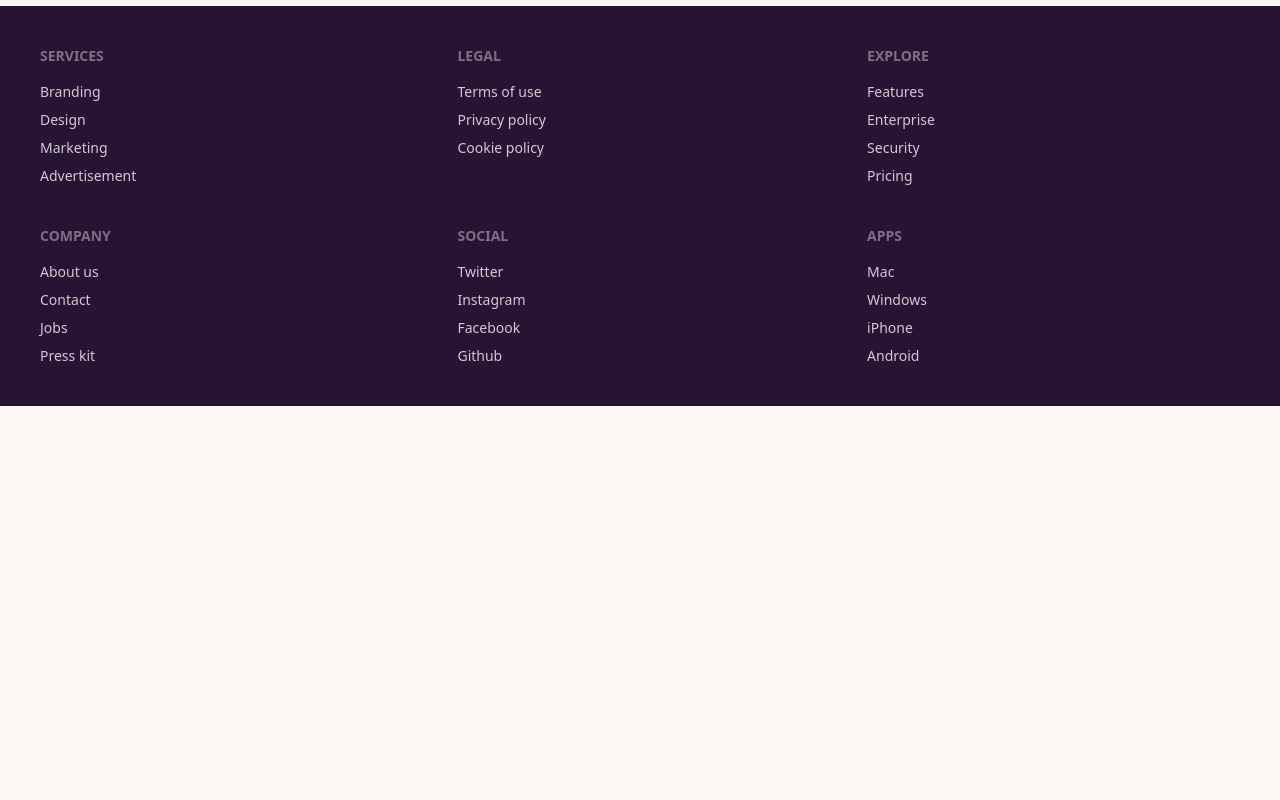
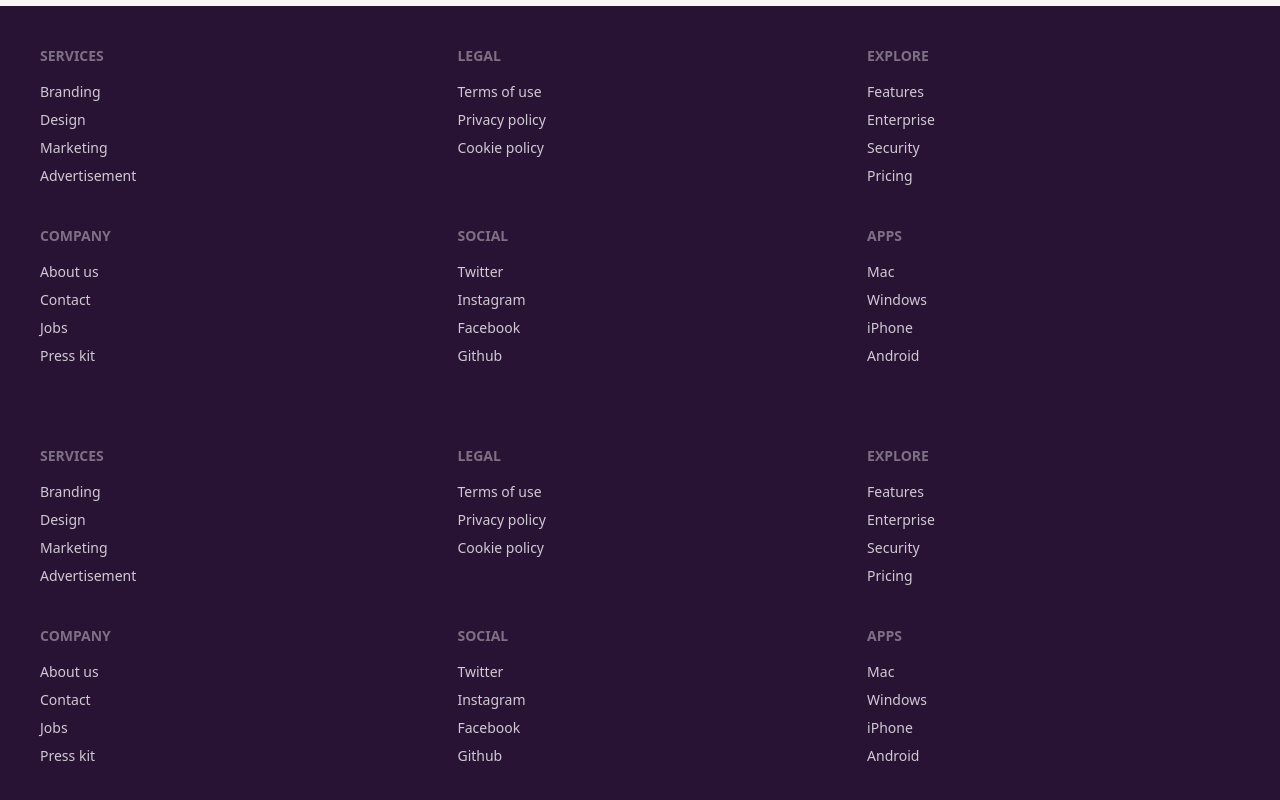
Before and after one commit to codewithVRV/book_my_show, a React (Vite) app: page / in a window 1280 px wide. Shown: the part 1482-2282 px from the top of the page. Before the commit the page ends 1888 px from the top, so only its background shows below. Built offline with nearby package versions, Linux system fonts and the light colour scheme; no server answers.

Commit message:
added footer to homeLayout

```diff
--- a/src/Layouts/HomeLayout.tsx
+++ b/src/Layouts/HomeLayout.tsx
@@ -1,4 +1,5 @@
 
+import HomeFooter from "../Components/HomeFooter/HomeFooter";
 import Navbar from "../Components/Navbar/Navbar";
 import ReactNode from "../Types/ReactNode";
 
@@ -7,6 +8,7 @@
         <>
             <Navbar />
             {children}
+            <HomeFooter />
         </>
     )
 }
```
